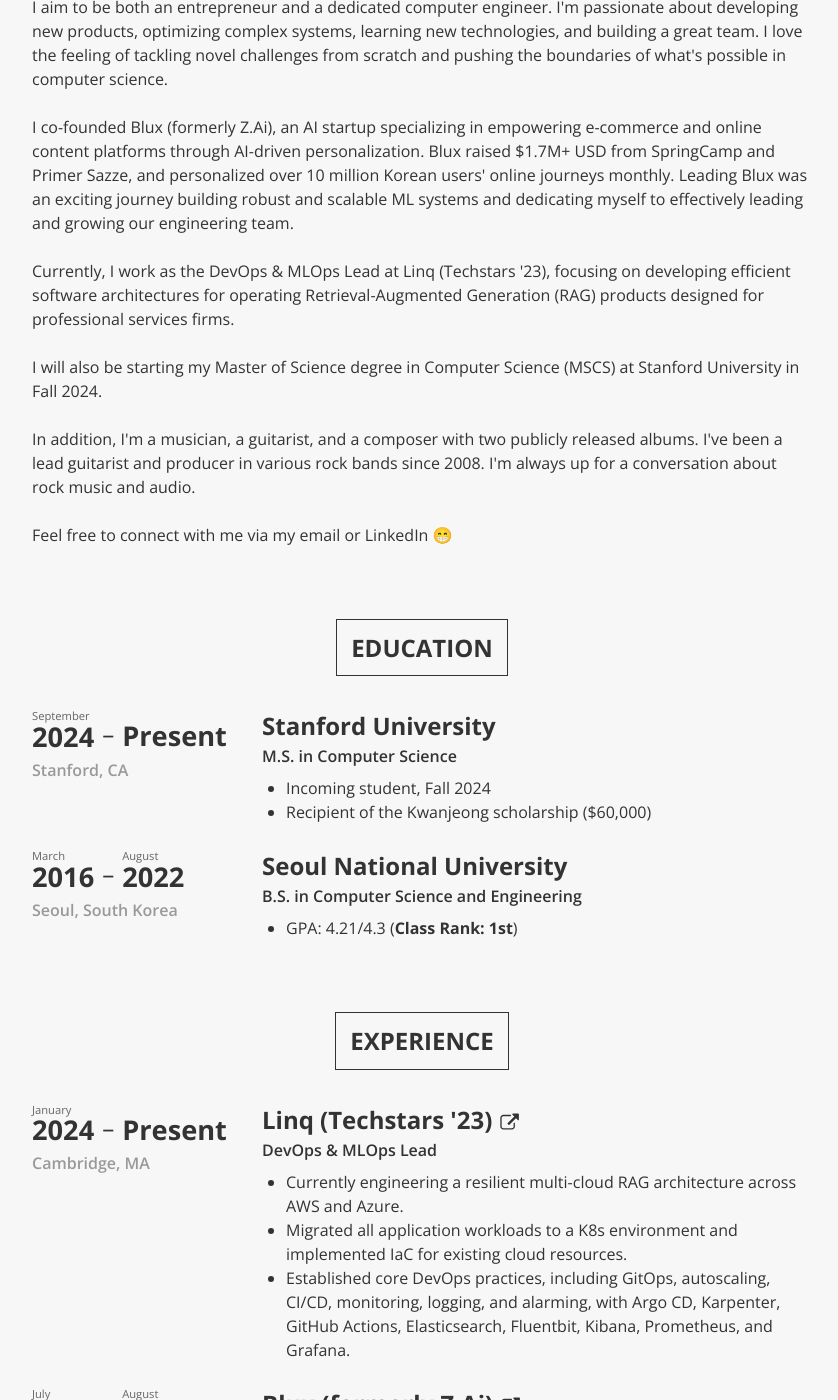
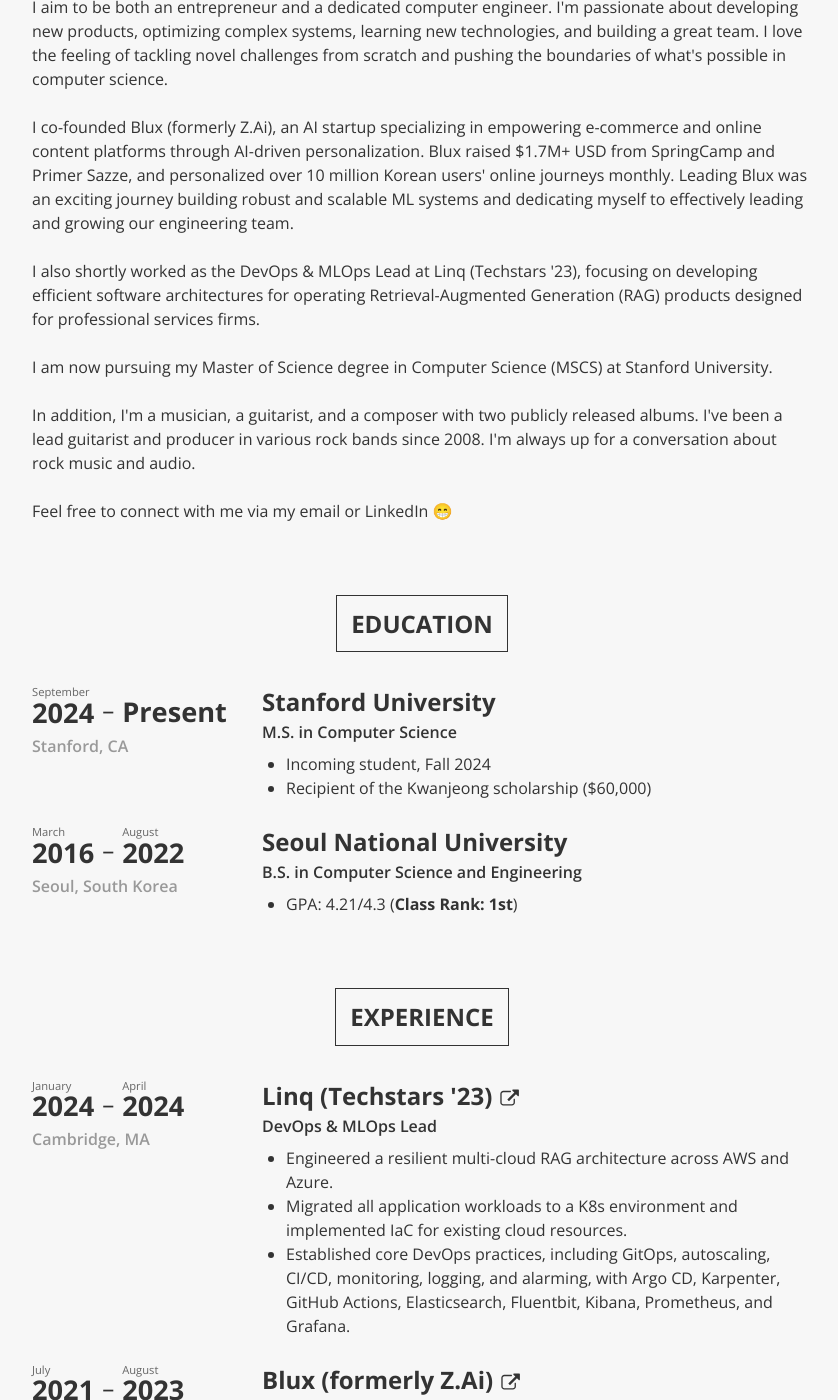
Before and after one commit to StuartSul/StuartSul.github.io_src, a Jekyll site: the page built from index.html, in a window 1280 px wide and 1400 px high, scrolled down 567 px. Shown: the whole window, without its empty margins (218-1056 px from the left). Built offline with Jekyll 4.4.1, drawn with Linux system fonts in a browser that asks for light colours; some of the changed text lies outside the part shown.

Commit message:
[feat] Update profile

```diff
--- a/_data/about.yaml
+++ b/_data/about.yaml
@@ -39,8 +39,10 @@
     date:
       start-month: January
       start-year: 2024
+      end-month: April
+      end-year: 2024
     descriptions:
-    - Currently engineering a resilient multi-cloud RAG architecture across AWS and Azure.
+    - Engineered a resilient multi-cloud RAG architecture across AWS and Azure.
     - Migrated all application workloads to a K8s environment and implemented IaC for existing cloud resources.
     - Established core DevOps practices, including GitOps, autoscaling, CI/CD, monitoring, logging, and alarming, with Argo CD, Karpenter, GitHub Actions, Elasticsearch, Fluentbit, Kibana, Prometheus, and Grafana.
   - heading: Blux (formerly Z.Ai)
@@ -139,7 +141,6 @@
       Fluentbit, Kibana, Prometheus, Loki, Grafana, Apache Airflow, MLflow, TensorFlow Serving,
       Karpenter, Sealed Secrets
       <br/>
-      <b>*I operated all of these at the production level*</b>
 
 ########################
 #    Additional Info   #
--- a/_data/profile.yaml
+++ b/_data/profile.yaml
@@ -14,9 +14,9 @@
     </br></br>
     I co-founded Blux (formerly Z.Ai), an AI startup specializing in empowering e-commerce and online content platforms through AI-driven personalization. Blux raised $1.7M+ USD from SpringCamp and Primer Sazze, and personalized over 10 million Korean users' online journeys monthly. Leading Blux was an exciting journey building robust and scalable ML systems and dedicating myself to effectively leading and growing our engineering team.
     </br></br>
-    Currently, I work as the DevOps & MLOps Lead at Linq (Techstars '23), focusing on developing efficient software architectures for operating Retrieval-Augmented Generation (RAG) products designed for professional services firms.
+    I also shortly worked as the DevOps & MLOps Lead at Linq (Techstars '23), focusing on developing efficient software architectures for operating Retrieval-Augmented Generation (RAG) products designed for professional services firms.
     </br></br>
-    I will also be starting my Master of Science degree in Computer Science (MSCS) at Stanford University in Fall 2024.
+    I am now pursuing my Master of Science degree in Computer Science (MSCS) at Stanford University.
     </br></br>
     In addition, I'm a musician, a guitarist, and a composer with two publicly released albums. I've been a lead guitarist and producer in various rock bands since 2008. I'm always up for a conversation about rock music and audio.
     </br></br>
```
